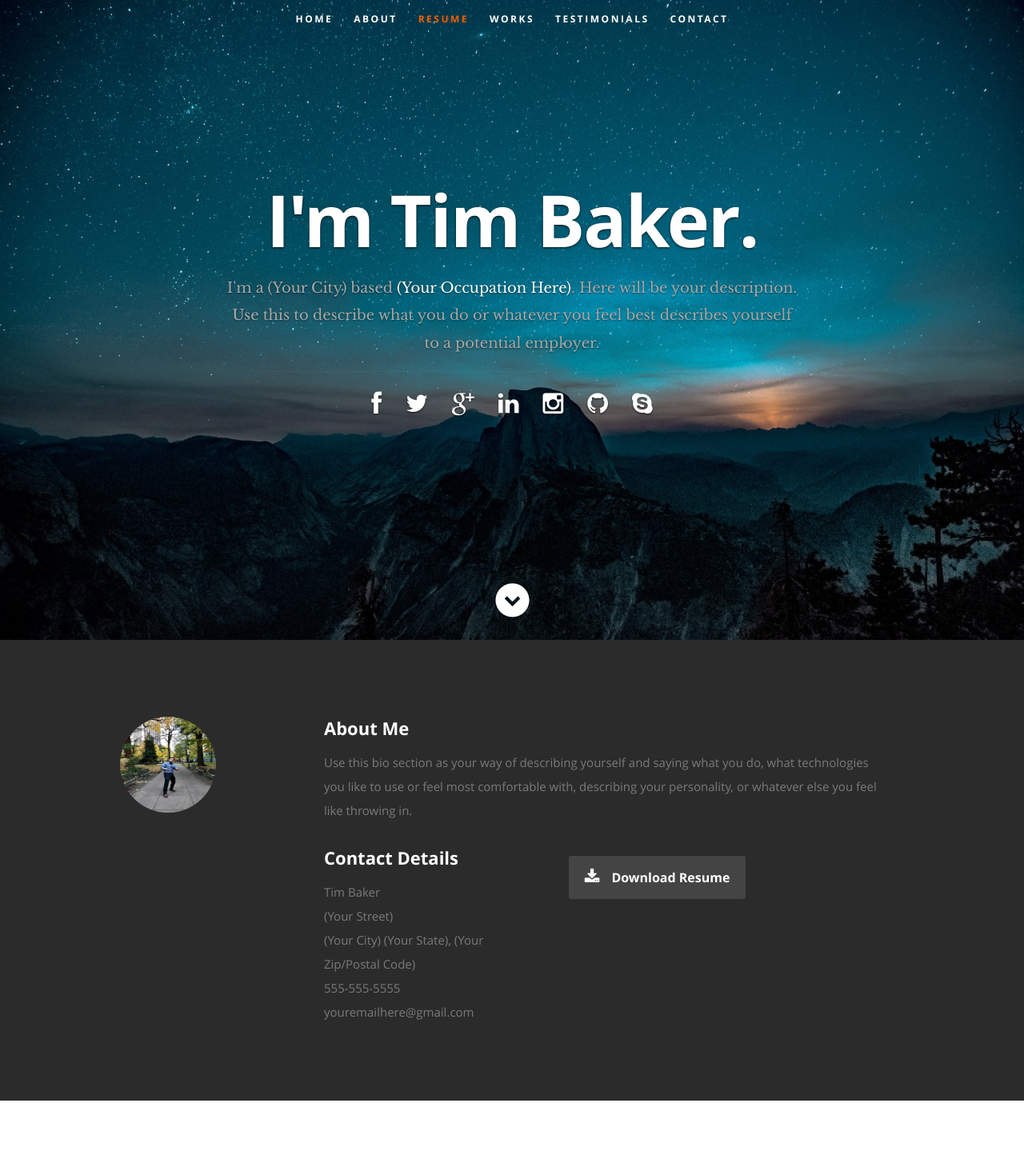
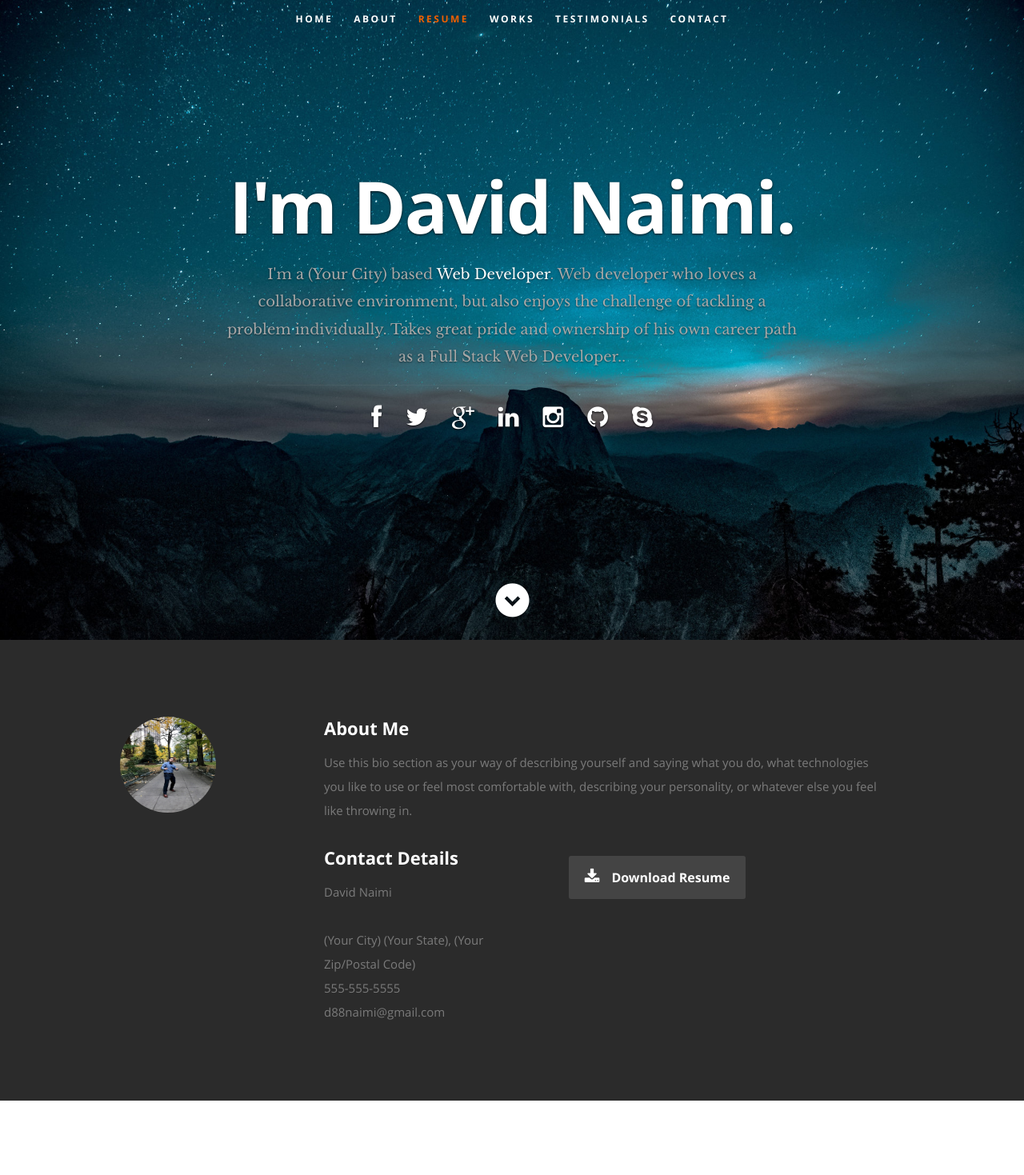
Before and after one commit to d88naimi/davidnaimi, a React (Create React App) app: page / in a window 1280 px wide. Shown: the top 1469 px of the page at 80% size. Built offline with nearby package versions, Linux system fonts and the light colour scheme.

Commit message:
PUBLIC_URL

```diff
--- a/public/index.html
+++ b/public/index.html
@@ -6,8 +6,8 @@
   <meta name="viewport" content="width=device-width, initial-scale=1, shrink-to-fit=no">
   <meta name="theme-color" content="#000000">
   <link rel="manifest" href="%PUBLIC_URL%/manifest.json">
-  <link rel="shortcut icon" href="%PUBLIC_URL%/favicon.ico">
-  <link rel="shortcut icon" type="image/x-icon" href="images/DNblue.png" />
+  <link rel="shortcut icon" href="%PUBLIC_URL%/DNblue.png">
+  <!-- <link rel="shortcut icon" type="image/x-icon" href="images/DNblue.png" -->
   <link rel="stylesheet" href="%PUBLIC_URL%/css/default.css">
   <link rel="stylesheet" href="%PUBLIC_URL%/css/layout.css">
   <link rel="stylesheet" href="%PUBLIC_URL%/css/media-queries.css">
--- a/public/resumeData.json
+++ b/public/resumeData.json
@@ -1,15 +1,15 @@
 {
   "main": {
-    "name": "Tim Baker",
-    "occupation": "(Your Occupation Here)",
-    "description": "Here will be your description. Use this to describe what you do or whatever you feel best describes yourself to a potential employer",
+    "name": "David Naimi",
+    "occupation": "Web Developer",
+    "description": "Web developer who loves a collaborative environment, but also enjoys the challenge of tackling a problem individually. Takes great pride and ownership of his own career path as a Full Stack Web Developer.",
     "image": "profilepic.jpg",
     "bio": "Use this bio section as your way of describing yourself and saying what you do, what technologies you like to use or feel most comfortable with, describing your personality, or whatever else you feel like throwing in.",
-    "contactmessage": "Here is where you should write your message to readers to have them get in contact with you.",
-    "email": "youremailhere@gmail.com",
+    "contactmessage": "Let's get in contact.",
+    "email": "d88naimi@gmail.com",
     "phone": "555-555-5555",
     "address": {
-      "street": "(Your Street)",
+      "street": "",
       "city": "(Your City)",
       "state": "(Your State)",
       "zip": "(Your Zip/Postal Code)"
```
